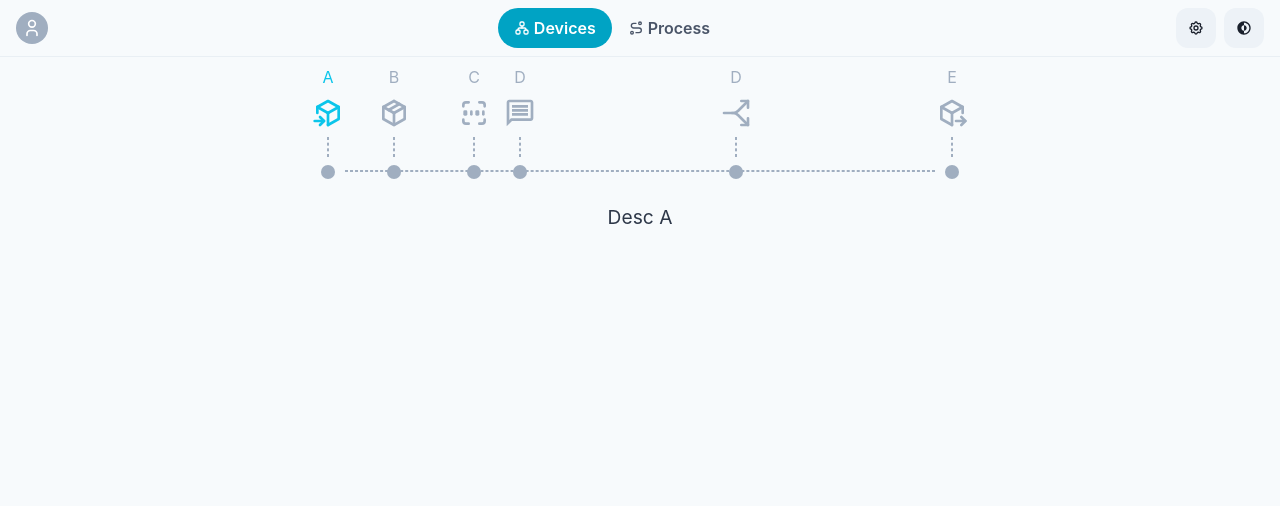
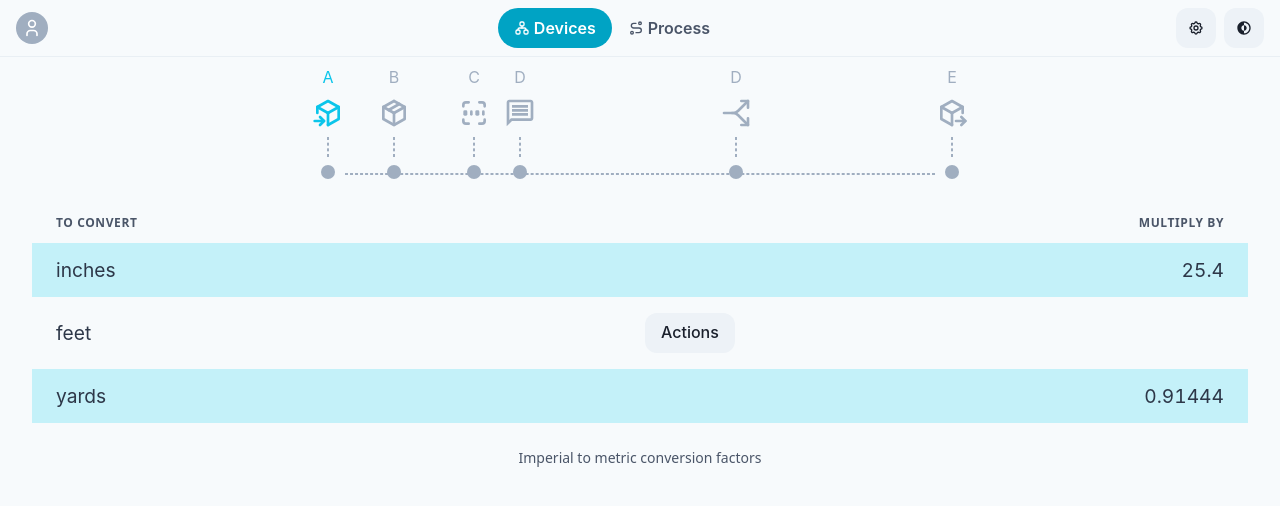
Before and after one commit to hotaru84/tssample, a React (Create React App) app: page /process in a window 1280 px wide. Shown: the top 506 px of the page. Built offline with nearby package versions, Linux system fonts and the light colour scheme.

Commit message:
refactor directory, add tables

```diff
--- a/src/App.tsx
+++ b/src/App.tsx
@@ -1,9 +1,9 @@
 import { ChakraProvider } from "@chakra-ui/react"
 import {theme} from './theme'
-import NavgationBar from "./component/NavgationBar";
-import Process from "./component/Process";
+import NavgationBar from "./pages/NavgationBar";
+import Process from "./pages/Process";
 import { BrowserRouter, Route, Routes } from "react-router-dom";
-import Devices from "./component/Devices";
+import Devices from "./pages/Devices";
 
 function App() {
   return (
--- /dev/null
+++ b/src/component/Tables.tsx
@@ -0,0 +1,45 @@
+import { Text,TableContainer, Table, TableCaption, Thead, Tr, Th, Tbody, Td, Tfoot, Button, Menu, MenuButton, MenuItem, MenuList } from "@chakra-ui/react";
+
+
+export default function Index(){
+  return (
+    <TableContainer>
+      <Table variant='striped' colorScheme='cyan'>
+        <TableCaption>Imperial to metric conversion factors</TableCaption>
+        <Thead>
+          <Tr>
+            <Th>To convert</Th>
+            <Th isNumeric>multiply by</Th>
+          </Tr>
+        </Thead>
+        <Tbody>
+          <Tr>
+            <Td>inches</Td>
+            <Td isNumeric>25.4</Td>
+          </Tr>
+          <Tr>
+            <Td>feet</Td>
+            <Td>
+            <Menu>
+              <MenuButton as={Button} >
+                Actions
+              </MenuButton>
+              <MenuList>
+                <MenuItem>Download</MenuItem>
+                <MenuItem>Create a Copy</MenuItem>
+                <MenuItem>Mark as Draft</MenuItem>
+                <MenuItem>Delete</MenuItem>
+                <MenuItem>Attend a Workshop</MenuItem>
+              </MenuList>
+            </Menu>
+            </Td>
+          </Tr>
+          <Tr>
+            <Td>yards</Td>
+            <Td isNumeric>0.91444</Td>
+          </Tr>
+        </Tbody>
+      </Table>
+    </TableContainer>
+  )
+};
--- a/src/component/Devices.tsx
+++ b/src/pages/Devices.tsx
@@ -1,4 +1,4 @@
-import { Alert, AlertIcon, Box, Card, Container, HStack} from "@chakra-ui/react";
+import { Card, Container} from "@chakra-ui/react";
 import React from "react";
 
 import ReactGridLayout,{ WidthProvider } from "react-grid-layout";
--- a/src/component/Process.tsx
+++ b/src/pages/Process.tsx
@@ -1,31 +1,23 @@
 import {
-  Box,
-  Container,
   chakra,
   useColorModeValue,
-  HStack,
   Text,
   Icon,
-  Spacer,
   Center,
   VStack,
-  Card,
-  color,
-  Button,
-  Divider,
-  Grid,
-  GridItem,
   Tab,
   TabList,
   TabPanel,
   TabPanels,
-  Tabs
+  Tabs,
+  AvatarBadge
 } from '@chakra-ui/react';
 import { motion } from 'framer-motion';
-import { truncate } from 'fs';
 import { IconType } from 'react-icons';
-import { MdFlashOn, MdOutlineMessage } from 'react-icons/md';
-import { TbPackage, TbBarcode, TbDatabase, TbPackageImport, TbPackageExport, TbArrowBearRight, TbArrowFork } from 'react-icons/tb';
+import { MdOutlineMessage } from 'react-icons/md';
+import { TbPackage, TbBarcode, TbPackageImport, TbPackageExport, TbArrowFork } from 'react-icons/tb';
+
+import Tables from '../component/Tables'
 
 const MirroredTbPackageImport = ({...props}) =>{
   return (
@@ -87,13 +79,11 @@ export default function Index(){
   const borderColor = useColorModeValue('gray.400','gray.500');
   const pointColor = useColorModeValue('cyan.400','cyan.500');
   const widthPx = 64;
-  const dotSize = 14;
   const totalWidth = points.reduce((ttl,p)=>(p.width + ttl),0)
   return (
-    <>
     <Tabs position={"relative"} align='center' variant='unstyled'>
       <TabList>
-          {points.map((point,index) =>(
+        {points.map((point) =>(
           <Tab as={VStack} width={point.width + 'px'} _selected={{color:pointColor}}  color={borderColor}>
             <motion.div whileHover={{scale:1.1}}>
               <VStack cursor={"pointer"} width={widthPx + "px"}>
@@ -109,7 +99,7 @@ export default function Index(){
         ))}
         <Center
           position="absolute"
-            bottom="76px"
+          top="116px"
           width={totalWidth + 'px'}
           border="1px dashed"
           borderColor={borderColor}
@@ -119,15 +109,13 @@ export default function Index(){
       <TabPanels>
         {points.map((point,index) =>(
           <TabPanel>
-            <Text>{point.description}</Text>
+            <Tables />
           </TabPanel>
         ))}
       </TabPanels>
     </Tabs>
-    </>
   );
 };
-
 
 const DotLine = () =>{
   const dotSize = 14;
```
Also changed, not shown: src/pages/NavgationBar.tsx (renamed from src/component/NavgationBar.tsx). Lines whose indentation alone changed are shown as unchanged.
